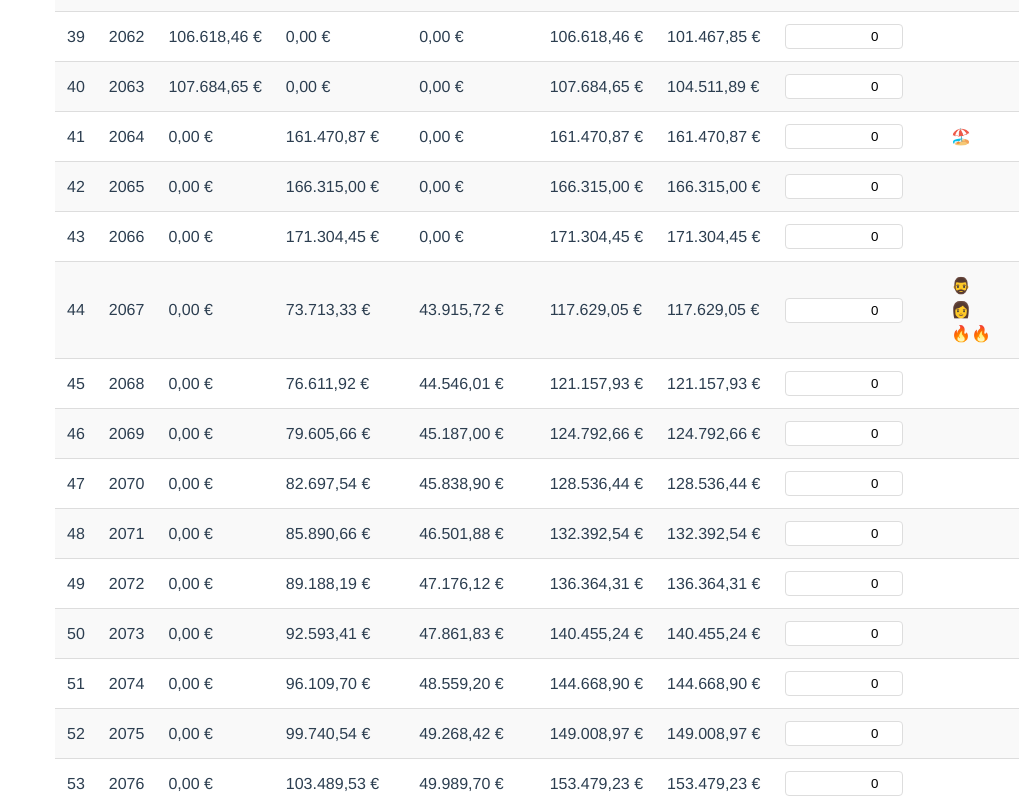
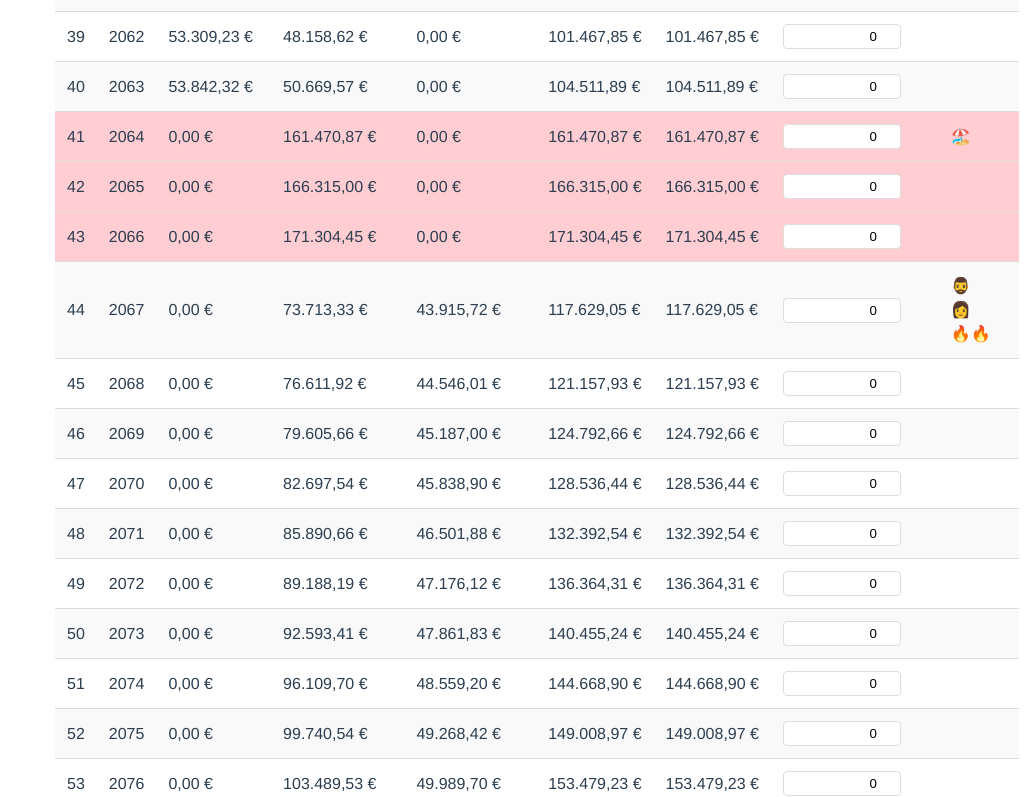
Before and after one commit to damoon/fire-tas, a Vue app: page / in a window 1280 px wide. Shown: the part 2308-3105 px from the top of the page, without its empty margins (253-1280 px from the left). Built offline with nearby package versions, Linux system fonts and the light colour scheme.

Commit message:
calucate coasting based on lower salary

```diff
--- a/src/components/DataTable.vue
+++ b/src/components/DataTable.vue
@@ -597,11 +597,26 @@ export default defineComponent({
             12 *
             salaryIncreaseFactor;
         }
-        if (ageA < retirementAge && year < fireYear) {
-          earnings += this.formData.personA.net * salaryIncreaseFactor;
-        }
-        if (ageB < retirementAge && year < fireYear) {
-          earnings += this.formData.personB.net * salaryIncreaseFactor;
+
+        // Calculate potential earnings for both individuals
+        const earningsA = this.formData.personA.net * salaryIncreaseFactor;
+        const earningsB = this.formData.personB.net * salaryIncreaseFactor;
+
+        // During coasting period, only include earnings for the lower income person
+        if (year >= coastYear && year < fireYear) {
+          if (earningsA < earningsB) {
+            if (ageA < retirementAge) earnings += earningsA;
+          } else {
+            if (ageB < retirementAge) earnings += earningsB;
+          }
+        } else {
+          // Normal earnings calculation for non-coasting periods
+          if (ageA < retirementAge && year < fireYear) {
+            earnings += earningsA;
+          }
+          if (ageB < retirementAge && year < fireYear) {
+            earnings += earningsB;
+          }
         }
 
         const additionalExpense = this.additionalExpenses[year] || 0;
@@ -628,23 +643,28 @@ export default defineComponent({
           this.formData.general.medianSalary * medianSalaryIncreaseFactor;
 
         let grossA = this.formData.personA.gross * salaryIncreaseFactor;
+        let grossB = this.formData.personB.gross * salaryIncreaseFactor;
+
+        // Handle coasting period - set the higher of the two incomes to 0
+        if (year >= coastYear && year < fireYear) {
+          // Determine which person has the higher gross income
+          if (grossA > grossB) {
+            grossA = 0;
+          } else {
+            grossB = 0;
+          }
+        }
+
+        // Apply retirement/FIRE logic as before
         if (ageA >= retirementAge || year >= fireYear) {
           grossA = 0;
         }
-        let grossB = this.formData.personB.gross * salaryIncreaseFactor;
         if (ageB >= retirementAge || year >= fireYear) {
           grossB = 0;
         }
 
-        let retirementPointsA = grossA / medianSalary;
-        let retirementPointsB = grossB / medianSalary;
-        if (year >= coastYear) {
-          retirementPointsA = Math.min(retirementPointsA / 2, 0.5);
-          retirementPointsB = Math.min(retirementPointsB / 2, 0.5);
-          const lowerRetirementPooints = Math.min(retirementPointsA, retirementPointsB);
-          retirementPointsA = lowerRetirementPooints;
-          retirementPointsB = lowerRetirementPooints;
-        }
+        const retirementPointsA = grossA / medianSalary;
+        const retirementPointsB = grossB / medianSalary;
         const retirementPoints = retirementPointsA + retirementPointsB;
 
         retirementPointsTotalA += retirementPointsA;
```
